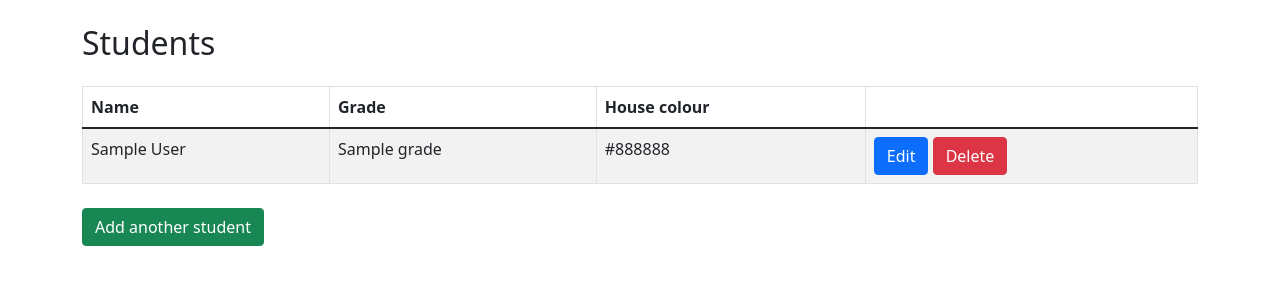
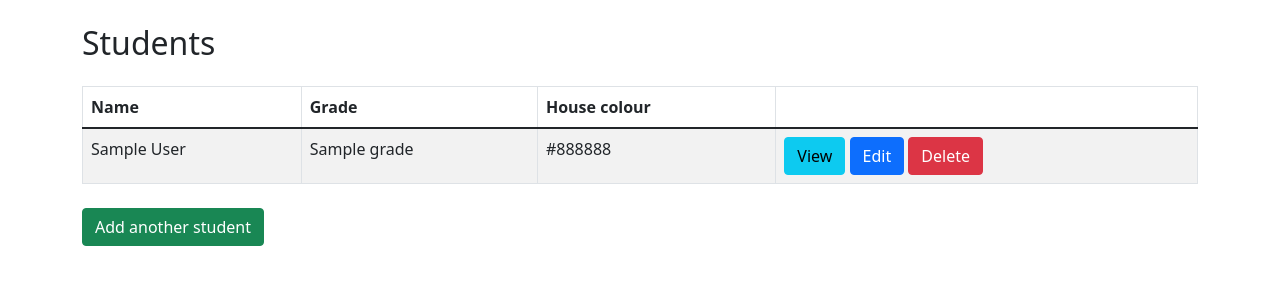
Before and after one commit to mc-sbc/5023-student-records-edit, a Flask app: page / in a window 1280 px wide. Shown: the part 56-356 px from the top of the page. Run offline with Flask 2, Linux system fonts and the light colour scheme; tables that the repository leaves empty hold one stand-in row (values such as "Sample post"); some libraries are stand-ins or nearby versions.

Commit message:
Updated index with view button

```diff
--- a/app/templates/index.html
+++ b/app/templates/index.html
@@ -21,6 +21,7 @@
                 {{ student.house.colour }}
             </td>
             <td>
+                <a href="{{ url_for('student_details', id=student.id) }}" class="btn btn-info">View</a>
                 <a href="{{ url_for('student_edit', id=student.id) }}" class="btn btn-primary">Edit</a>
                 <a href="{{ url_for('student_delete', id=student.id) }}" class="btn btn-danger">Delete</a>
             </td>
```
